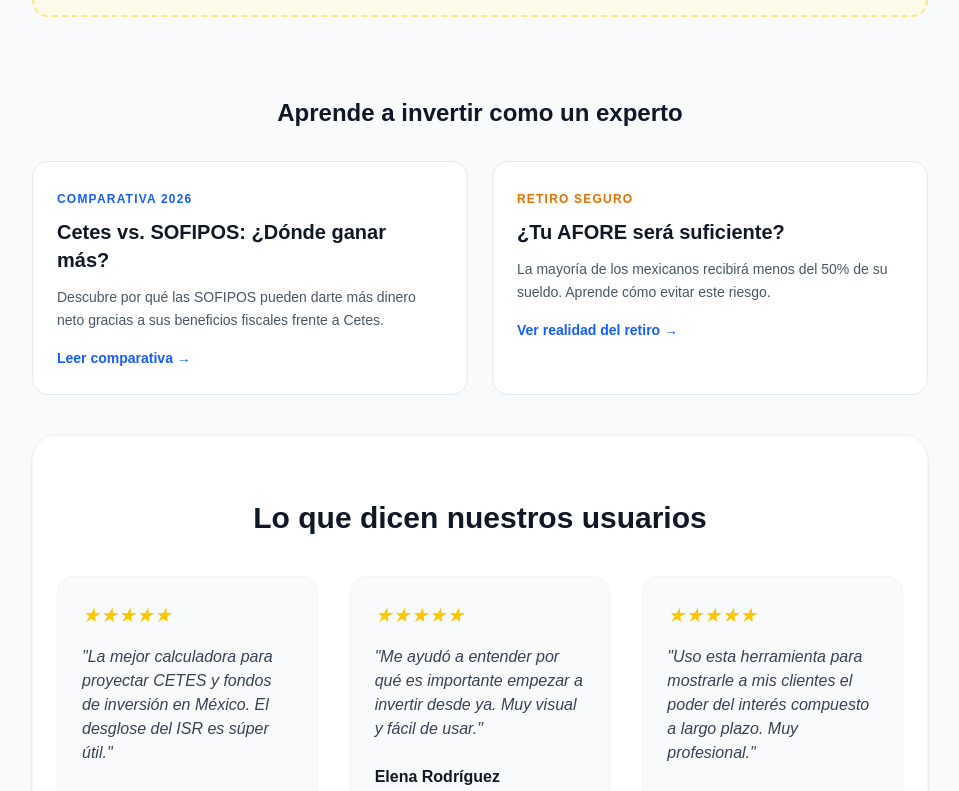
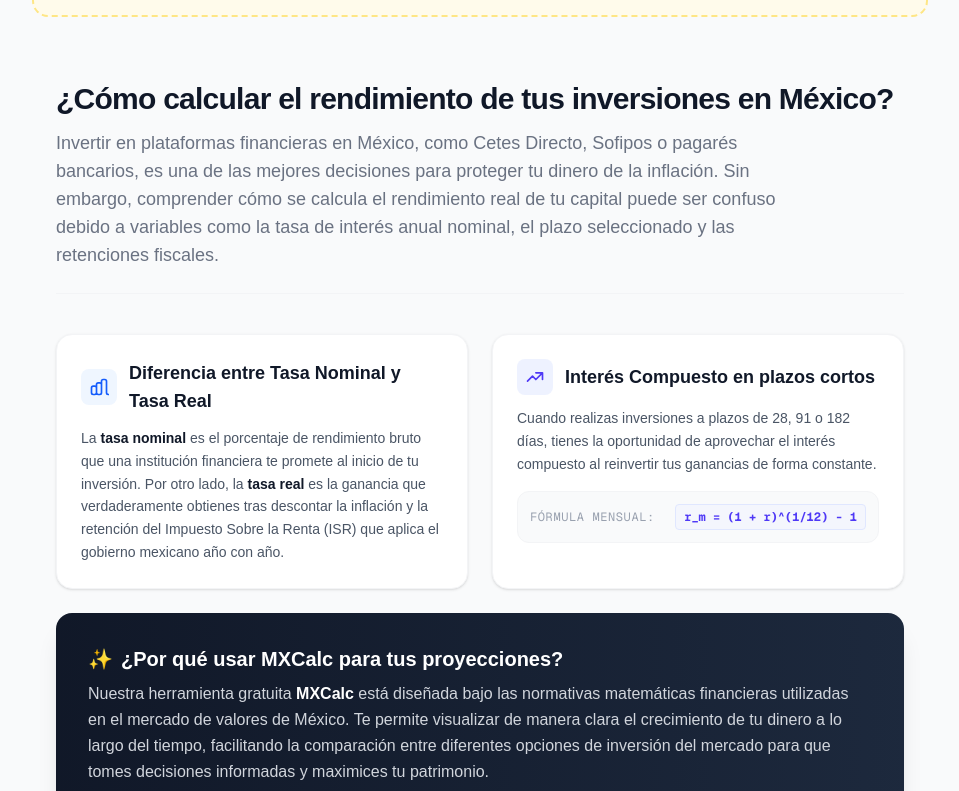
Before and after one commit to alejandrohuerga/finanzanode-mx, a Next.js app: page / in a window 1280 px wide. Shown: the part 756-1547 px from the top of the page, without its empty margins (160-1119 px from the left). Built offline with nearby package versions, Linux system fonts and the light colour scheme.

Commit message:
feat: :zap: Contenido SEO para Adsense
Se ha agregado texto para Adsense y su aprobación

```diff
--- a/src/app/page.tsx
+++ b/src/app/page.tsx
@@ -1,39 +1,55 @@
 "use client";
-import { useState, useEffect, Suspense } from 'react';
-import { useRouter, useSearchParams } from 'next/navigation';
-import { calculateCompoundInterest, type CalculationResult } from '@/lib/calculations';
-import CalculatorForm from '@/components/CalculatorForm';
-import InvestmentChart from '@/components/InvestmentChart';
-import SEOContent from '@/components/SEOContent';
-import ResultsTable from '@/components/ResultsTable';
-import Testimonials from '@/components/Testimonials';
-import Link from 'next/link';
-import FAQSection from '@/components/FAQSection';
-import Footer from '@/components/Footer';;
+import { useState, useEffect, Suspense } from "react";
+import { useRouter, useSearchParams } from "next/navigation";
+import {
+  calculateCompoundInterest,
+  type CalculationResult,
+} from "@/lib/calculations";
+import CalculatorForm from "@/components/CalculatorForm";
+import InvestmentChart from "@/components/InvestmentChart";
+import SEOContent from "@/components/SEOContent";
+import ResultsTable from "@/components/ResultsTable";
+import Testimonials from "@/components/Testimonials";
+import Link from "next/link";
+import FAQSection from "@/components/FAQSection";
+import Footer from "@/components/Footer";
 
 // --- COMPONENTE DE COMPARATIVA INTERACTIVA ---
 function ComparisonCards({
   initialAmount,
   monthlyContribution,
   years,
-  onSelectScenario
+  onSelectScenario,
 }: {
-  initialAmount: number,
-  monthlyContribution: number,
-  years: number,
-  onSelectScenario: (rate: number) => void
+  initialAmount: number;
+  monthlyContribution: number;
+  years: number;
+  onSelectScenario: (rate: number) => void;
 }) {
   const scenarios = [
-    { name: 'Cetes Directo (1 Año)', rate: 7.17, color: 'bg-green-100 text-green-800 border-green-200' },
-    { name: 'SOFIPOs / Nu (Aprox)', rate: 12.0, color: 'bg-purple-100 text-purple-800 border-purple-200' },
-    { name: 'S&P 500 (Promedio Histórico)', rate: 10.0, color: 'bg-blue-100 text-blue-800 border-blue-200' },
+    {
+      name: "Cetes Directo (1 Año)",
+      rate: 7.17,
+      color: "bg-green-100 text-green-800 border-green-200",
+    },
+    {
+      name: "SOFIPOs / Nu (Aprox)",
+      rate: 12.0,
+      color: "bg-purple-100 text-purple-800 border-purple-200",
+    },
+    {
+      name: "S&P 500 (Promedio Histórico)",
+      rate: 10.0,
+      color: "bg-blue-100 text-blue-800 border-blue-200",
+    },
   ];
 
   const calculateFinal = (rate: number) => {
     const r = rate / 100 / 12;
     const n = years * 12;
-    const final = initialAmount * Math.pow(1 + r, n) +
-                  monthlyContribution * ((Math.pow(1 + r, n) - 1) / r);
+    const final =
+      initialAmount * Math.pow(1 + r, n) +
+      monthlyContribution * ((Math.pow(1 + r, n) - 1) / r);
     return final;
   };
 
@@ -49,12 +65,19 @@
             onClick={() => onSelectScenario(s.rate)}
             className="p-5 border text-left rounded-2xl bg-white shadow-sm hover:shadow-md hover:border-blue-400 transition-all active:scale-95 group border-gray-200"
           >
-            <span className={`text-xs font-bold px-2 py-1 rounded-full ${s.color}`}>
+            <span
+              className={`text-xs font-bold px-2 py-1 rounded-full ${s.color}`}
+            >
               {s.rate}% Anual
             </span>
-            <h4 className="font-bold text-gray-800 mt-3 group-hover:text-blue-600 transition-colors">{s.name}</h4>
+            <h4 className="font-bold text-gray-800 mt-3 group-hover:text-blue-600 transition-colors">
+              {s.name}
+            </h4>
             <p className="text-2xl font-black text-gray-900 mt-1">
-              ${calculateFinal(s.rate).toLocaleString('es-MX', { maximumFractionDigits: 0 })}
+              $
+              {calculateFinal(s.rate).toLocaleString("es-MX", {
+                maximumFractionDigits: 0,
+              })}
             </p>
             <p className="text-blue-500 text-[10px] mt-2 font-bold opacity-0 group-hover:opacity-100 transition-opacity uppercase tracking-tighter">
               ⚡ Aplicar esta tasa
@@ -63,7 +86,8 @@
         ))}
       </div>
       <p className="text-[10px] text-gray-400 mt-4 italic text-center">
-        *Cálculos informativos basados en capitalización mensual antes de impuestos e inflación.
+        *Cálculos informativos basados en capitalización mensual antes de
+        impuestos e inflación.
       </p>
     </div>
   );
@@ -77,21 +101,21 @@
   const searchParams = useSearchParams();
 
   useEffect(() => {
-    const initial = searchParams.get('i');
+    const initial = searchParams.get("i");
     if (initial) {
       const data = {
-        initialAmount: Number(searchParams.get('i')),
-        monthlyContribution: Number(searchParams.get('m')),
-        annualRate: Number(searchParams.get('r')),
-        years: Number(searchParams.get('y')),
-        inflationRate: Number(searchParams.get('inf')) || 4.5,
+        initialAmount: Number(searchParams.get("i")),
+        monthlyContribution: Number(searchParams.get("m")),
+        annualRate: Number(searchParams.get("r")),
+        years: Number(searchParams.get("y")),
+        inflationRate: Number(searchParams.get("inf")) || 4.5,
       };
       const res = calculateCompoundInterest(
         data.initialAmount,
         data.monthlyContribution,
         data.annualRate,
         data.years,
-        data.inflationRate
+        data.inflationRate,
       );
       setResults(res);
     }
@@ -105,11 +129,11 @@
     inflationRate: number;
   }) => {
     const params = new URLSearchParams();
-    params.set('i', data.initialAmount.toString());
-    params.set('m', data.monthlyContribution.toString());
-    params.set('r', data.annualRate.toString());
-    params.set('y', data.years.toString());
-    params.set('inf', data.inflationRate.toString());
+    params.set("i", data.initialAmount.toString());
+    params.set("m", data.monthlyContribution.toString());
+    params.set("r", data.annualRate.toString());
+    params.set("y", data.years.toString());
+    params.set("inf", data.inflationRate.toString());
 
     router.push(`?${params.toString()}`, { scroll: false });
 
@@ -118,12 +142,12 @@
       data.monthlyContribution,
       data.annualRate,
       data.years,
-      data.inflationRate
+      data.inflationRate,
     );
     setResults(res);
     // Solo hacemos scroll si el usuario hizo click manual en calcular
     if (window.scrollY < 300) {
-        window.scrollTo({ top: 400, behavior: 'smooth' });
+      window.scrollTo({ top: 400, behavior: "smooth" });
     }
   };
 
@@ -132,17 +156,17 @@
     setActiveRate(newRate.toString());
 
     // Obtenemos los valores limpios de los parámetros actuales de la URL
-    const currentInitial = Number(searchParams.get('i')?.replace(/,/g, ""));
-    const currentMonthly = Number(searchParams.get('m')?.replace(/,/g, ""));
-    const currentYears = Number(searchParams.get('y'));
-    const currentInflation = Number(searchParams.get('inf'));
+    const currentInitial = Number(searchParams.get("i")?.replace(/,/g, ""));
+    const currentMonthly = Number(searchParams.get("m")?.replace(/,/g, ""));
+    const currentYears = Number(searchParams.get("y"));
+    const currentInflation = Number(searchParams.get("inf"));
 
     const data = {
       // Si la URL no tiene datos aún, usamos los mismos valores por defecto que el formulario hijo
       initialAmount: currentInitial || 10000,
       monthlyContribution: currentMonthly || 1000,
       years: currentYears || 10,
-      inflationRate: currentInflation ? (currentInflation / 100) : 0.045,
+      inflationRate: currentInflation ? currentInflation / 100 : 0.045,
       // PASAMOS LA TASA DIRECTAMENTE EN FORMATO DECIMAL PARA LA LIBRERÍA (ej: 13.0 / 100 = 0.13)
       annualRate: newRate / 100,
     };
@@ -153,22 +177,22 @@
       data.monthlyContribution,
       data.annualRate,
       data.years,
-      data.inflationRate
+      data.inflationRate,
     );
     setResults(res);
 
     // Actualizamos la URL para que el navegador refleje el estado correcto
     const params = new URLSearchParams();
-    params.set('i', data.initialAmount.toString());
-    params.set('m', data.monthlyContribution.toString());
-    params.set('r', newRate.toString()); // Guardamos el valor limpio en la URL (ej: "13.0")
-    params.set('y', data.years.toString());
-    params.set('inf', (data.inflationRate * 100).toFixed(1));
+    params.set("i", data.initialAmount.toString());
+    params.set("m", data.monthlyContribution.toString());
+    params.set("r", newRate.toString()); // Guardamos el valor limpio en la URL (ej: "13.0")
+    params.set("y", data.years.toString());
+    params.set("inf", (data.inflationRate * 100).toFixed(1));
 
     router.push(`?${params.toString()}`, { scroll: false });
 
     if (window.scrollY < 300) {
-        window.scrollTo({ top: 400, behavior: 'smooth' });
+      window.scrollTo({ top: 400, behavior: "smooth" });
     }
   };
 
@@ -178,12 +202,17 @@
 
       {results.length > 0 && (
         <div className="mt-8 space-y-6 animate-in fade-in slide-in-from-bottom-4 duration-700">
-
           {/* HEADER PDF */}
           <div className="hidden print:block mb-8 border-b-4 border-blue-600 pb-4 text-left">
-            <h1 className="text-3xl font-bold text-blue-900">MxCalc - Reporte de Proyección</h1>
-            <p className="text-gray-600 text-sm">Análisis detallado de inversión e impuestos</p>
-            <p className="text-blue-600 font-medium mt-2 text-xs">https://finanzanode-mx-q5ij.vercel.app</p>
+            <h1 className="text-3xl font-bold text-blue-900">
+              MxCalc - Reporte de Proyección
+            </h1>
+            <p className="text-gray-600 text-sm">
+              Análisis detallado de inversión e impuestos
+            </p>
+            <p className="text-blue-600 font-medium mt-2 text-xs">
+              https://finanzanode-mx-q5ij.vercel.app
+            </p>
           </div>
 
           <InvestmentChart data={results} />
@@ -219,29 +248,34 @@
 
           <ResultsTable data={results} />
 
-
           <div className="p-6 bg-slate-900 rounded-2xl border border-slate-800 shadow-xl text-white">
             <h2 className="text-2xl font-black text-white">
-              Resultado final: ${results[results.length - 1].balance.toLocaleString("es-MX")} MXN
+              Resultado final: $
+              {results[results.length - 1].balance.toLocaleString("es-MX")} MXN
             </h2>
             <p className="text-emerald-400 font-bold text-lg mt-2 flex items-center gap-1">
-              📉 Poder adquisitivo real: ${results[results.length - 1].realBalance.toLocaleString("es-MX")} MXN
+              📉 Poder adquisitivo real: $
+              {results[results.length - 1].realBalance.toLocaleString("es-MX")}{" "}
+              MXN
             </p>
             <p className="text-slate-400 font-medium text-sm mt-1 border-t border-slate-800 pt-2">
-              En {results.length} años habrás construido este patrimonio (ajustado a la inflación estimada).
+              En {results.length} años habrás construido este patrimonio
+              (ajustado a la inflación estimada).
             </p>
           </div>
 
           {/* COMPONENTE INTERACTIVO */}
           <ComparisonCards
-            initialAmount={Number(searchParams.get('i')) || 0}
-            monthlyContribution={Number(searchParams.get('m')) || 0}
-            years={Number(searchParams.get('y')) || 1}
+            initialAmount={Number(searchParams.get("i")) || 0}
+            monthlyContribution={Number(searchParams.get("m")) || 0}
+            years={Number(searchParams.get("y")) || 1}
             onSelectScenario={handleSelectScenario}
           />
 
           <div className="mt-10 p-6 border-2 border-dashed border-blue-200 rounded-2xl bg-blue-50/50 no-print">
-            <h4 className="text-blue-900 font-bold mb-2">💡 ¿Buscas optimizar tu retiro?</h4>
+            <h4 className="text-blue-900 font-bold mb-2">
+              💡 ¿Buscas optimizar tu retiro?
+            </h4>
             <p className="text-blue-800 text-sm mb-4">
               Un PPR puede ayudarte a ahorrar miles de pesos en impuestos...
             </p>
@@ -268,17 +302,28 @@
             Calculadora de Interés Compuesto México
           </h1>
           <p className="text-gray-600 text-lg">
-            Proyecta tu ahorro e inversión considerando el ISR estimado y rendimientos reales.
+            Proyecta tu ahorro e inversión considerando el ISR estimado y
+            rendimientos reales.
           </p>
         </header>
 
-        <Suspense fallback={<div className="text-center py-10 text-gray-500 italic">Cargando calculadora...</div>}>
+        <Suspense
+          fallback={
+            <div className="text-center py-10 text-gray-500 italic">
+              Cargando calculadora...
+            </div>
+          }
+        >
           <CalculatorContent />
         </Suspense>
 
         <div className="mt-8 p-6 bg-amber-50 border-2 border-dashed border-amber-200 rounded-2xl text-center no-print">
-          <h3 className="text-lg font-bold text-amber-900">¿Tienes alguna sugerencia? 💡</h3>
-          <p className="text-amber-800 text-sm mb-4">Me encantaría saber qué otras funciones te ayudarían.</p>
+          <h3 className="text-lg font-bold text-amber-900">
+            ¿Tienes alguna sugerencia? 💡
+          </h3>
+          <p className="text-amber-800 text-sm mb-4">
+            Me encantaría saber qué otras funciones te ayudarían.
+          </p>
           <a
             href="mailto:finanzasmxinterescompuesto@gmail.com?subject=Feedback MxCalc"
             className="inline-block bg-amber-500 text-white px-6 py-2 rounded-full font-bold hover:bg-amber-600 transition-all"
@@ -287,38 +332,166 @@
           </a>
         </div>
 
+        <section className="mt-16 max-w-4xl mx-auto px-4 sm:px-6">
+          {/* Encabezado Principal con Línea Decorativa */}
+          <div className="border-b border-gray-100 pb-6 mb-10 text-center sm:text-left">
+            <h2 className="text-2xl sm:text-3xl font-extrabold text-gray-900 tracking-tight">
+              ¿Cómo calcular el rendimiento de tus inversiones en México?
+            </h2>
+            <p className="mt-3 text-lg text-gray-500 max-w-3xl">
+              Invertir en plataformas financieras en México, como Cetes Directo,
+              Sofipos o pagarés bancarios, es una de las mejores decisiones para
+              proteger tu dinero de la inflación. Sin embargo, comprender cómo
+              se calcula el rendimiento real de tu capital puede ser confuso
+              debido a variables como la tasa de interés anual nominal, el plazo
+              seleccionado y las retenciones fiscales.
+            </p>
+          </div>
+
+          {/* Grid de Contenido Estilo Moderno */}
+          <div className="grid grid-cols-1 md:grid-cols-2 gap-6">
+            {/* Tarjeta 1: Tasa Nominal vs Real */}
+            <div className="bg-white rounded-2xl p-6 border border-gray-100 shadow-sm hover:shadow-md transition-shadow duration-200">
+              <div className="flex items-center space-x-3 mb-3">
+                <div className="p-2 bg-blue-50 rounded-lg text-blue-600">
+                  <svg
+                    className="w-5 h-5"
+                    fill="none"
+                    stroke="currentColor"
+                    viewBox="0 0 24 24"
+                  >
+                    <path
+                      strokeLinecap="round"
+                      strokeLinejoin="round"
+                      strokeWidth="2"
+                      d="M9 19v-6a2 2 0 00-2-2H5a2 2 0 00-2 2v6a2 2 0 002 2h2a2 2 0 002-2zm0 0V9a2 2 0 012-2h2a2 2 0 012 2v10m-6 0a2 2 0 002 2h2a2 2 0 002-2m0 0V5a2 2 0 012-2h2a2 2 0 012 2v14a2 2 0 002 2h2a2 2 0 002-2"
+                    ></path>
+                  </svg>
+                </div>
+                <h3 className="text-lg font-bold text-gray-900">
+                  Diferencia entre Tasa Nominal y Tasa Real
+                </h3>
+              </div>
+              <p className="text-gray-600 text-sm leading-relaxed">
+                La <strong className="text-gray-900">tasa nominal</strong> es el
+                porcentaje de rendimiento bruto que una institución financiera
+                te promete al inicio de tu inversión. Por otro lado, la{" "}
+                <strong className="text-gray-900">tasa real</strong> es la
+                ganancia que verdaderamente obtienes tras descontar la inflación
+                y la retención del Impuesto Sobre la Renta (ISR) que aplica el
+                gobierno mexicano año con año.
+              </p>
+            </div>
+
+            {/* Tarjeta 2: Interés Compuesto */}
+            <div className="bg-white rounded-2xl p-6 border border-gray-100 shadow-sm hover:shadow-md transition-shadow duration-200">
+              <div className="flex items-center space-x-3 mb-3">
+                <div className="p-2 bg-indigo-50 rounded-lg text-indigo-600">
+                  <svg
+                    className="w-5 h-5"
+                    fill="none"
+                    stroke="currentColor"
+                    viewBox="0 0 24 24"
+                  >
+                    <path
+                      strokeLinecap="round"
+                      strokeLinejoin="round"
+                      strokeWidth="2"
+                      d="M13 7h8m0 0v8m0-8l-8 8-4-4-6 6"
+                    ></path>
+                  </svg>
+                </div>
+                <h3 className="text-lg font-bold text-gray-900">
+                  Interés Compuesto en plazos cortos
+                </h3>
+              </div>
+              <p className="text-gray-600 text-sm leading-relaxed mb-4">
+                Cuando realizas inversiones a plazos de 28, 91 o 182 días,
+                tienes la oportunidad de aprovechar el interés compuesto al
+                reinvertir tus ganancias de forma constante.
+              </p>
+              <div className="bg-gray-50 rounded-xl p-3 border border-gray-100 flex items-center justify-between">
+                <span className="text-xs font-mono text-gray-400 uppercase tracking-wider">
+                  Fórmula mensual:
+                </span>
+                <code className="text-xs font-mono font-bold text-indigo-600 bg-indigo-50/50 px-2 py-1 rounded border border-indigo-100">
+                  r_m = (1 + r)^(1/12) - 1
+                </code>
+              </div>
+            </div>
+          </div>
+
+          {/* Banner Inferior: ¿Por qué usar MXCalc? */}
+          <div className="mt-6 bg-gradient-to-r from-gray-900 to-slate-800 rounded-2xl p-6 sm:p-8 text-white shadow-xl">
+            <div className="max-w-3xl">
+              <h3 className="text-xl font-bold mb-2 flex items-center space-x-2">
+                <span>✨</span>
+                <span>¿Por qué usar MXCalc para tus proyecciones?</span>
+              </h3>
+              <p className="text-gray-300 text-sm sm:text-base leading-relaxed">
+                Nuestra herramienta gratuita{" "}
+                <strong className="text-white">MXCalc</strong> está diseñada
+                bajo las normativas matemáticas financieras utilizadas en el
+                mercado de valores de México. Te permite visualizar de manera
+                clara el crecimiento de tu dinero a lo largo del tiempo,
+                facilitando la comparación entre diferentes opciones de
+                inversión del mercado para que tomes decisiones informadas y
+                maximices tu patrimonio.
+              </p>
+            </div>
+          </div>
+        </section>
+
         <section className="mt-20 no-print">
-          <h2 className="text-2xl font-bold text-gray-900 mb-8 text-center">Aprende a invertir como un experto</h2>
+          <h2 className="text-2xl font-bold text-gray-900 mb-8 text-center">
+            Aprende a invertir como un experto
+          </h2>
           <div className="grid grid-cols-1 md:grid-cols-2 gap-6">
-            <Link href="/cetes-vs-sofipos" className="group p-6 bg-white border border-gray-200 rounded-2xl hover:border-blue-500 hover:shadow-md transition-all">
-              <span className="text-xs font-bold text-blue-600 uppercase tracking-widest">Comparativa 2026</span>
+            <Link
+              href="/cetes-vs-sofipos"
+              className="group p-6 bg-white border border-gray-200 rounded-2xl hover:border-blue-500 hover:shadow-md transition-all"
+            >
+              <span className="text-xs font-bold text-blue-600 uppercase tracking-widest">
+                Comparativa 2026
+              </span>
               <h3 className="text-xl font-bold text-gray-900 mt-2 group-hover:text-blue-600 transition-colors">
                 Cetes vs. SOFIPOS: ¿Dónde ganar más?
               </h3>
               <p className="text-gray-600 mt-3 text-sm leading-relaxed text-pretty">
-                Descubre por qué las SOFIPOS pueden darte más dinero neto gracias a sus beneficios fiscales frente a Cetes.
+                Descubre por qué las SOFIPOS pueden darte más dinero neto
+                gracias a sus beneficios fiscales frente a Cetes.
               </p>
-              <span className="inline-block mt-4 text-blue-600 font-semibold text-sm">Leer comparativa →</span>
+              <span className="inline-block mt-4 text-blue-600 font-semibold text-sm">
+                Leer comparativa →
+              </span>
             </Link>
 
-            <Link href="/guia-afore" className="group p-6 bg-white border border-gray-200 rounded-2xl hover:border-blue-500 hover:shadow-md transition-all">
-              <span className="text-xs font-bold text-amber-600 uppercase tracking-widest">Retiro Seguro</span>
+            <Link
+              href="/guia-afore"
+              className="group p-6 bg-white border border-gray-200 rounded-2xl hover:border-blue-500 hover:shadow-md transition-all"
+            >
+              <span className="text-xs font-bold text-amber-600 uppercase tracking-widest">
+                Retiro Seguro
+              </span>
               <h3 className="text-xl font-bold text-gray-900 mt-2 group-hover:text-blue-600 transition-colors">
                 ¿Tu AFORE será suficiente?
               </h3>
               <p className="text-gray-600 mt-3 text-sm leading-relaxed text-pretty">
-                La mayoría de los mexicanos recibirá menos del 50% de su sueldo. Aprende cómo evitar este riesgo.
+                La mayoría de los mexicanos recibirá menos del 50% de su sueldo.
+                Aprende cómo evitar este riesgo.
               </p>
-              <span className="inline-block mt-4 text-blue-600 font-semibold text-sm">Ver realidad del retiro →</span>
+              <span className="inline-block mt-4 text-blue-600 font-semibold text-sm">
+                Ver realidad del retiro →
+              </span>
             </Link>
           </div>
         </section>
 
         <div className="no-print">
-            <Testimonials />
-            <SEOContent />
-            <FAQSection />
-            <Footer/>
+          <Testimonials />
+          <SEOContent />
+          <FAQSection />
+          <Footer />
         </div>
       </div>
     </main>
```
